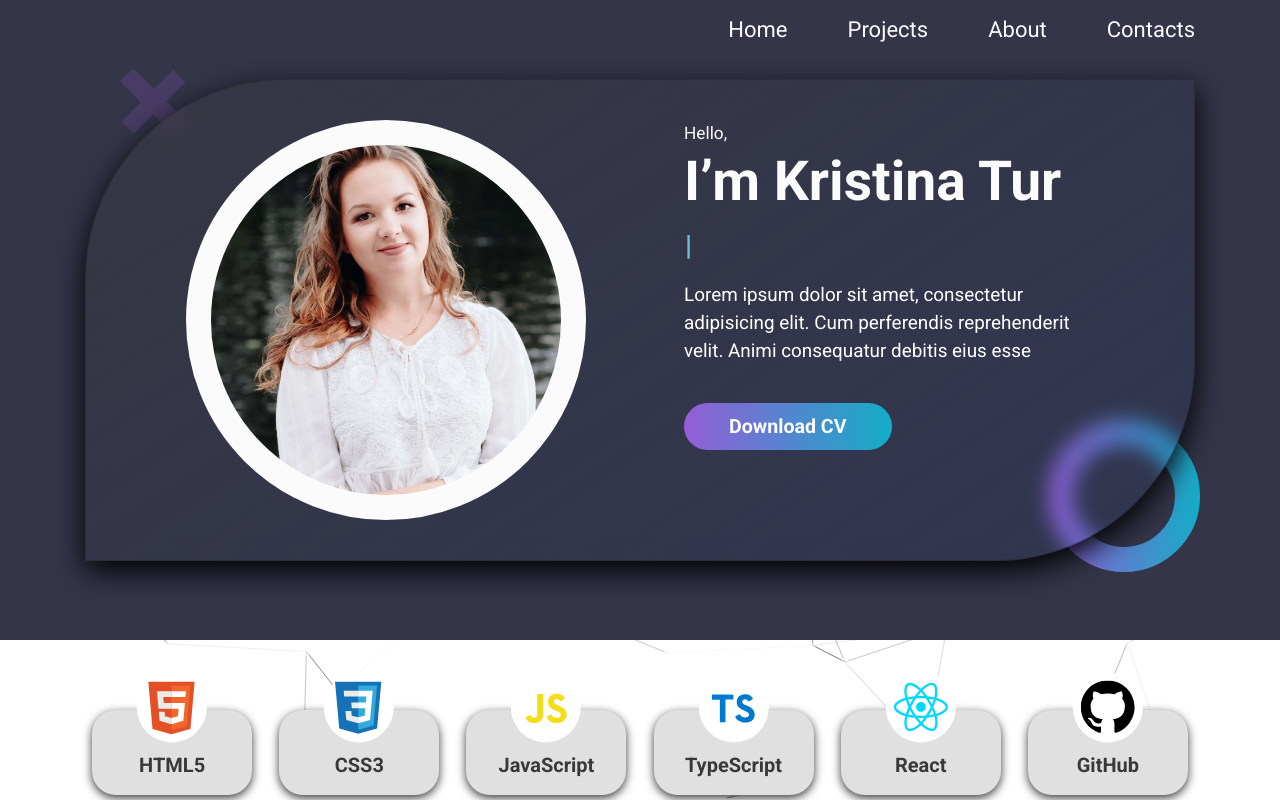
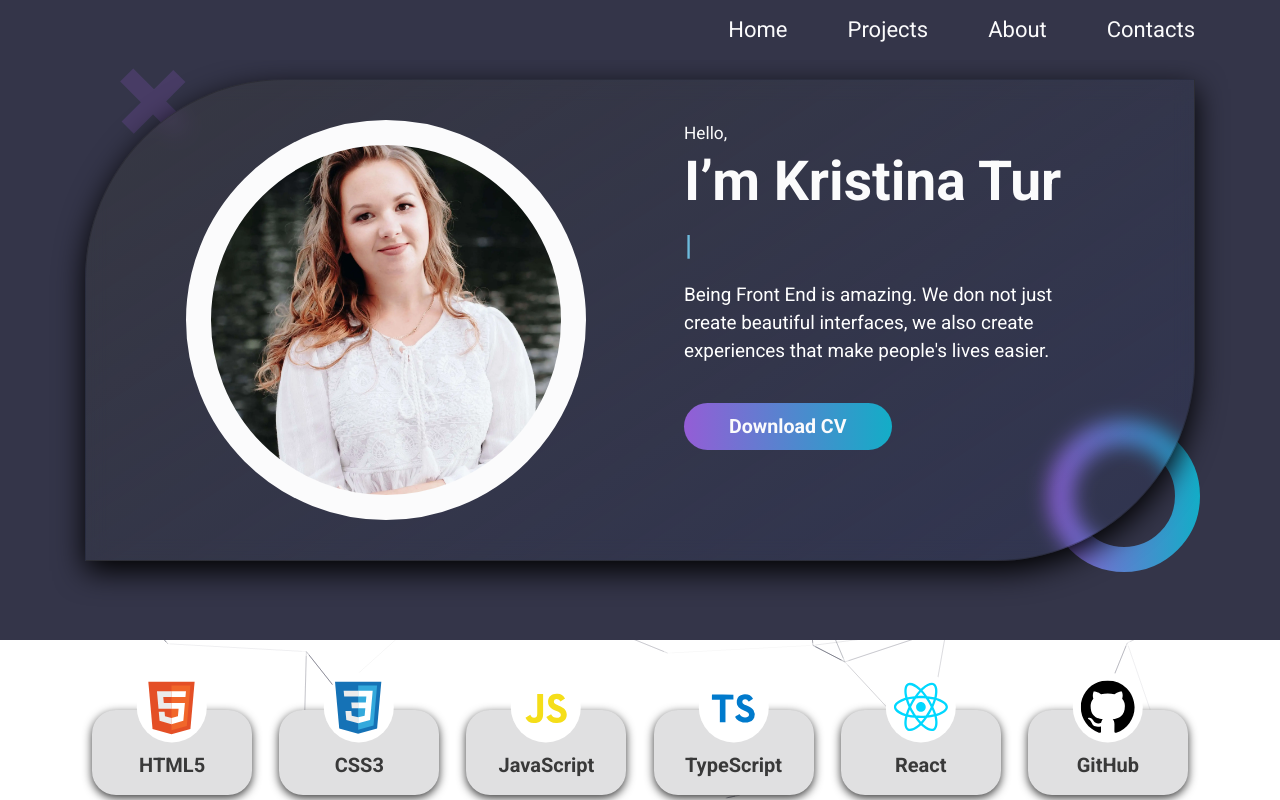
Before and after one commit to Kristina-Tur/portfolio, a React app: page / in a window 1280 px wide. Shown: the top 800 px of the page. Built offline with nearby package versions, Linux system fonts and the light colour scheme.

Commit message:
refactoring

```diff
--- a/public/index.html
+++ b/public/index.html
@@ -1,20 +1,20 @@
 <!DOCTYPE html>
 <html lang="en">
 <head>
-    <meta charset="utf-8" />
-    <link rel="icon" href="%PUBLIC_URL%/favicon.svg" />
-    <meta name="viewport" content="width=device-width, initial-scale=1" />
-    <meta name="theme-color" content="#000000" />
+    <meta charset="utf-8"/>
+    <link rel="icon" href="%PUBLIC_URL%/favicon.svg"/>
+    <meta name="viewport" content="width=device-width, initial-scale=1"/>
+    <meta name="theme-color" content="#000000"/>
     <meta
             name="description"
             content="Web site created using create-react-app"
     />
-    <link rel="apple-touch-icon" href="%PUBLIC_URL%/logo192.png" />
+    <link rel="apple-touch-icon" href="%PUBLIC_URL%/logo192.png"/>
     <!--
       manifest.json provides metadata used when your web app is installed on a
       user's mobile device or desktop. See https://developers.google.com/web/fundamentals/web-app-manifest/
     -->
-    <link rel="manifest" href="%PUBLIC_URL%/manifest.json" />
+    <link rel="manifest" href="%PUBLIC_URL%/manifest.json"/>
     <!--
       Notice the use of %PUBLIC_URL% in the tags above.
       It will be replaced with the URL of the `public` folder during the build.
@@ -29,7 +29,10 @@
     <link href="https://fonts.googleapis.com/css2?family=Roboto:wght@400;500;700&display=swap" rel="stylesheet">
     <title>Portfolio</title>
 </head>
-  <body>
+<body> <!--style="@media screen and (max-width: 375px){
+  width: 100%;
+  max-width: 375px;
+  }"-->
 <noscript>You need to enable JavaScript to run this app.</noscript>
 <div id="root"></div>
 <!--
--- a/src/layout/sectoins/aboutMe/AboutMe.tsx
+++ b/src/layout/sectoins/aboutMe/AboutMe.tsx
@@ -45,6 +45,9 @@ export const AboutMe: React.FC = () => {
                             <S.NameTitle>I’m Kristina Tur</S.NameTitle>
                             <S.WrapperList>
                                 <S.ListItem>28 years old</S.ListItem>
+                                {/*I like to implement designs that inspire and attract people. Use best practices to optimize the user experience. Every day I enjoy and love challenges, overcoming them motivates me to keep learning and makes me a better professional.
+
+                                Besides programming, I also like doing Freestyle Soccer ⚽ as a hobby.*/}
                                 <S.ListItem>Higher technological education in the field of garment
                                     production</S.ListItem>
                                 <S.ListItem>Started to get interested in programming in 2023</S.ListItem>
--- a/src/layout/sectoins/main/Main.tsx
+++ b/src/layout/sectoins/main/Main.tsx
@@ -31,7 +31,7 @@ export const Main: React.FC = () => {
                                     }}
                                 />
                                 </S.MainTitle>
-                            <S.Desc>Lorem ipsum dolor sit amet, consectetur adipisicing elit. Cum perferendis reprehenderit velit. Animi consequatur debitis eius esse </S.Desc>
+                            <S.Desc>Being Front End is amazing. We don not just create beautiful interfaces, we also create experiences that make people's lives easier.</S.Desc>
                             <LinkCV/>
                         </S.Box>
                     </S.WrapperContent>
--- a/src/layout/sectoins/projects/Projects.tsx
+++ b/src/layout/sectoins/projects/Projects.tsx
@@ -134,4 +134,5 @@ export const Projects: React.FC = () => {
 
 const StyledProjects = styled.section`
   position: relative; //for animation of Particles
+  overflow: hidden; //for Dots
 `
--- a/src/layout/sectoins/skills/Skills.tsx
+++ b/src/layout/sectoins/skills/Skills.tsx
@@ -71,6 +71,7 @@ export const Skills:React.FC = () => {
     // @ts-ignore
     return (
         <section>
+            {/*можно сделать скролл*/}
             <Container>
                 <FlexWrapper justifyContent={'space-evenly'} flexWrap={'wrap'} rowGap={'80px'} columnGap={'20px'}>
                     {skillData.map((s, index)=>{
```
Lines whose indentation alone changed are shown as unchanged.
